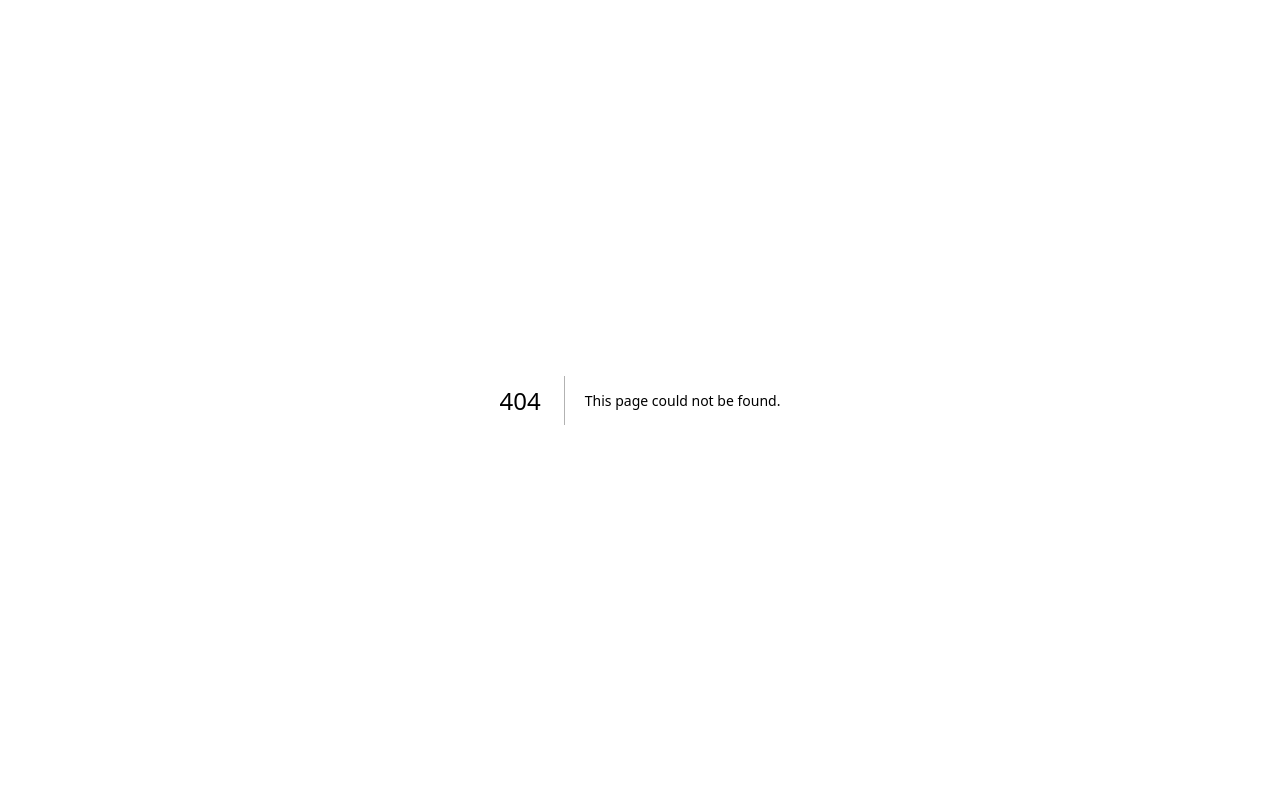
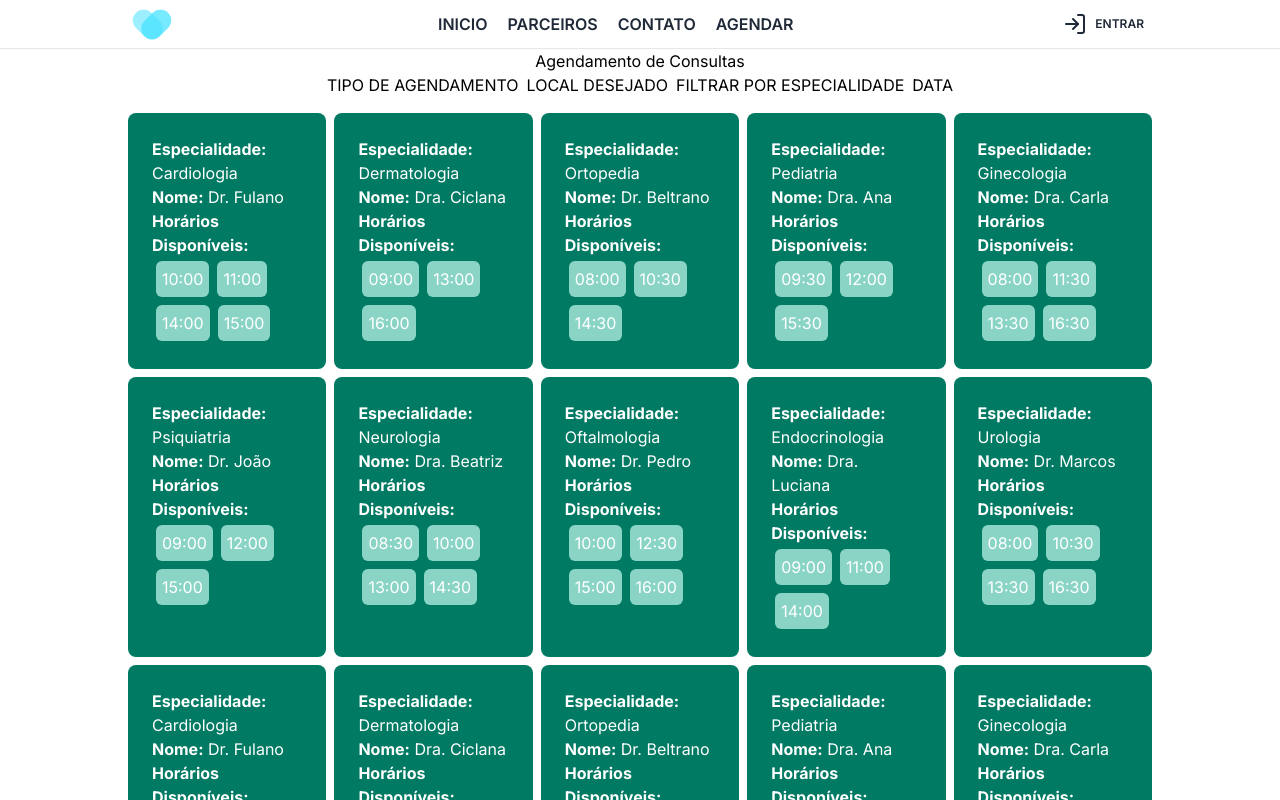
Before and after one commit to duardoliveiras/tech-clin-frontend, a Next.js app: page /agendamento in a window 1280 px wide. Before the commit this address had no page. Shown: the top 800 px of the page. Built offline with nearby package versions, Linux system fonts and the light colour scheme.

Commit message:
feat: pagina de agendamento

```diff
--- a/package.json
+++ b/package.json
@@ -18,17 +18,15 @@
     "react-dom": "^18",
     "react-input-mask": "^2.0.4",
     "react-leaflet": "^4.2.1",
-    "react-modal": "^3.16.1",
     "swiper": "^11.1.14"
   },
   "devDependencies": {
-    "@types/swiper": "^6.0.0",
     "@types/leaflet": "^1.9.12",
     "@types/node": "^20",
     "@types/react": "^18",
     "@types/react-dom": "^18",
     "@types/react-input-mask": "^3.0.5",
-    "@types/react-modal": "^3.16.3",
+    "@types/swiper": "^6.0.0",
     "eslint": "^8",
     "eslint-config-next": "14.2.5",
     "postcss": "^8",
--- a/src/app/Header.tsx
+++ b/src/app/Header.tsx
@@ -4,10 +4,15 @@ import { AuthContext } from "@/context/UserContext";
 import { LogIn } from "lucide-react";
 import Image from "next/image";
 import { useRouter } from "next/navigation";
-import { useContext } from "react";
+import { useContext, useState } from "react";
+import ContactModal from "./components/contactModal";
 
 export default function Header() {
   const { user, logout } = useContext(AuthContext);
+  const [isModalOpen, setIsModalOpen] = useState(false);
+
+  const openModal = () => setIsModalOpen(true);
+  const closeModal = () => setIsModalOpen(false);
   const router = useRouter();
 
   return (
@@ -25,7 +30,13 @@ export default function Header() {
             inicio
           </p>
           <p className="cursor-pointer hover:text-green-600">parceiros</p>
-          <p className="cursor-pointer hover:text-green-600">contato</p>
+          <p
+            className="cursor-pointer hover:text-green-600"
+            onClick={openModal}
+          >
+            contato
+          </p>
+          <ContactModal isOpen={isModalOpen} onClose={closeModal} />
           <p className="cursor-pointer hover:text-green-600">agendar</p>
         </div>
         <div className="w-auto">
--- /dev/null
+++ b/src/app/agendamento/confirmationModal.tsx
@@ -0,0 +1,90 @@
+import React from "react";
+
+interface ConfirmationModalProps {
+  onClose: () => void;
+  onConfirm: () => void;
+  selectedTime: string | null;
+}
+
+const ConfirmationModal: React.FC<ConfirmationModalProps> = ({
+  onClose,
+  onConfirm,
+  selectedTime,
+}) => {
+  return (
+    <div className="fixed inset-0 flex items-center justify-center bg-black bg-opacity-50">
+      <div className="bg-white rounded-lg w-full max-w-md p-6">
+        <button
+          className="absolute top-4 right-4 text-gray-600"
+          onClick={onClose}
+        >
+          &times;
+        </button>
+        <h2 className="text-lg font-semibold text-green-700 text-center">
+          CONFIRME SEU AGENDAMENTO
+        </h2>
+
+        <div className="mt-4">
+          <h3 className="text-green-500 font-semibold">DADOS MÉDICOS</h3>
+          <p>
+            <span className="font-semibold">ESPECIALIDADE:</span> Endocrinologia
+          </p>
+          <p>
+            <span className="font-semibold">MÉDICO:</span> Dr. Cabral
+          </p>
+          <p>
+            <span className="font-semibold">LOCAL:</span> Hospital Municipal de
+            Cuiabá
+          </p>
+          <p>
+            <span className="font-semibold">DATA:</span> 08/11/2024
+          </p>
+          <p>
+            <span className="font-semibold">HORÁRIO:</span> {selectedTime} H
+          </p>
+        </div>
+
+        <div className="mt-4">
+          <h3 className="text-green-500 font-semibold">DADOS DO PACIENTE</h3>
+          <p>
+            <span className="font-semibold">PACIENTE:</span> Matheo Bonucia
+          </p>
+          <p>
+            <span className="font-semibold">CPF:</span> 123.456.909-09
+          </p>
+          <p>
+            <span className="font-semibold">CONVENIADO:</span> Não
+          </p>
+          <p>
+            <span className="font-semibold">CONVÊNIO:</span> -
+          </p>
+
+          <div className="mt-2 flex items-center">
+            <label className="font-semibold mr-2">ACOMPANHANTE:</label>
+            <select className="border border-gray-300 rounded-md p-1">
+              <option>Sim</option>
+              <option>Não</option>
+            </select>
+          </div>
+        </div>
+
+        <div className="mt-6 flex justify-around">
+          <button
+            className="bg-green-600 text-white py-2 px-4 rounded-md hover:bg-green-700 transition"
+            onClick={onConfirm}
+          >
+            CONFIRMAR
+          </button>
+          <button
+            className="bg-gray-300 text-gray-700 py-2 px-4 rounded-md hover:bg-gray-400 transition"
+            onClick={onClose}
+          >
+            CANCELAR
+          </button>
+        </div>
+      </div>
+    </div>
+  );
+};
+
+export default ConfirmationModal;
--- /dev/null
+++ b/src/app/agendamento/page.tsx
@@ -0,0 +1,62 @@
+"use client";
+
+import React, { useState } from "react";
+import Footer from "../footer";
+import Header from "../Header";
+import ConfirmationModal from "./confirmationModal";
+import ScheduleCard from "./scheduleCard";
+import { scheduleData } from "./scheduleData";
+
+const SchedulingPage: React.FC = () => {
+  const [selectedTime, setSelectedTime] = useState<string | null>(null);
+
+  const handleTimeClick = (time: string) => {
+    setSelectedTime(time);
+  };
+
+  const closeModal = () => {
+    setSelectedTime(null);
+  };
+
+  return (
+    <div className="flex flex-col  justify-center items-center w-screen min-h-screen bg-white text-black">
+      <Header />
+      <main className="flex-grow w-[80%] flex flex-col items-center">
+        <h1>Agendamento de Consultas</h1>
+
+        <div className="flex gap-2 mb-4">
+          <button>TIPO DE AGENDAMENTO</button>
+          <button>LOCAL DESEJADO</button>
+          <button>FILTRAR POR ESPECIALIDADE</button>
+          <button>DATA</button>
+        </div>
+
+        <div className="gap-2 mb-4 grid grid-cols-5">
+          {scheduleData.map((schedule) => (
+            <ScheduleCard
+              key={schedule.id}
+              specialty={schedule.specialty}
+              name={schedule.name}
+              times={schedule.times}
+              onTimeClick={handleTimeClick}
+            />
+          ))}
+        </div>
+
+        {/* Modal de confirmação de agendamento */}
+        {selectedTime && (
+          <ConfirmationModal
+            onClose={() => {
+              setSelectedTime(null);
+            }}
+            onConfirm={() => {}}
+            selectedTime={selectedTime}
+          />
+        )}
+      </main>
+      <Footer />
+    </div>
+  );
+};
+
+export default SchedulingPage;
--- /dev/null
+++ b/src/app/agendamento/scheduleCard.tsx
@@ -0,0 +1,46 @@
+import React from "react";
+
+interface ScheduleCardProps {
+  specialty: string;
+  name: string;
+  times: string[];
+  onTimeClick: (time: string) => void;
+}
+
+const ScheduleCard: React.FC<ScheduleCardProps> = ({
+  specialty,
+  name,
+  times,
+  onTimeClick,
+}) => {
+  return (
+    <div className="bg-third text-white p-6 rounded-lg">
+      <div className="info">
+        <p>
+          <strong>Especialidade:</strong> {specialty}
+        </p>
+        <p>
+          <strong>Nome:</strong> {name}
+        </p>
+      </div>
+      <div className="times">
+        <p>
+          <strong>Horários Disponíveis:</strong>
+        </p>
+        <div className="">
+          {times.map((time, index) => (
+            <button
+              className="m-1 p-1.5 bg-primary text-white rounded-md cursor-pointer"
+              key={index}
+              onClick={() => onTimeClick(time)}
+            >
+              {time}
+            </button>
+          ))}
+        </div>
+      </div>
+    </div>
+  );
+};
+
+export default ScheduleCard;
--- /dev/null
+++ b/src/app/agendamento/scheduleData.ts
@@ -0,0 +1,122 @@
+export const scheduleData = [
+  {
+    id: 1,
+    specialty: "Cardiologia",
+    name: "Dr. Fulano",
+    times: ["10:00", "11:00", "14:00", "15:00"],
+  },
+  {
+    id: 2,
+    specialty: "Dermatologia",
+    name: "Dra. Ciclana",
+    times: ["09:00", "13:00", "16:00"],
+  },
+  {
+    id: 3,
+    specialty: "Ortopedia",
+    name: "Dr. Beltrano",
+    times: ["08:00", "10:30", "14:30"],
+  },
+  {
+    id: 4,
+    specialty: "Pediatria",
+    name: "Dra. Ana",
+    times: ["09:30", "12:00", "15:30"],
+  },
+  {
+    id: 5,
+    specialty: "Ginecologia",
+    name: "Dra. Carla",
+    times: ["08:00", "11:30", "13:30", "16:30"],
+  },
+  {
+    id: 6,
+    specialty: "Psiquiatria",
+    name: "Dr. João",
+    times: ["09:00", "12:00", "15:00"],
+  },
+  {
+    id: 7,
+    specialty: "Neurologia",
+    name: "Dra. Beatriz",
+    times: ["08:30", "10:00", "13:00", "14:30"],
+  },
+  {
+    id: 8,
+    specialty: "Oftalmologia",
+    name: "Dr. Pedro",
+    times: ["10:00", "12:30", "15:00", "16:00"],
+  },
+  {
+    id: 9,
+    specialty: "Endocrinologia",
+    name: "Dra. Luciana",
+    times: ["09:00", "11:00", "14:00"],
+  },
+  {
+    id: 10,
+    specialty: "Urologia",
+    name: "Dr. Marcos",
+    times: ["08:00", "10:30", "13:30", "16:30"],
+  },
+  {
+    id: 11,
+    specialty: "Cardiologia",
+    name: "Dr. Fulano",
+    times: ["10:00", "11:00", "14:00", "15:00"],
+  },
+  {
+    id: 12,
+    specialty: "Dermatologia",
+    name: "Dra. Ciclana",
+    times: ["09:00", "13:00", "16:00"],
+  },
+  {
+    id: 13,
+    specialty: "Ortopedia",
+    name: "Dr. Beltrano",
+    times: ["08:00", "10:30", "14:30"],
+  },
+  {
+    id: 14,
+    specialty: "Pediatria",
+    name: "Dra. Ana",
+    times: ["09:30", "12:00", "15:30"],
+  },
+  {
+    id: 15,
+    specialty: "Ginecologia",
+    name: "Dra. Carla",
+    times: ["08:00", "11:30", "13:30", "16:30"],
+  },
+  {
+    id: 16,
+    specialty: "Psiquiatria",
+    name: "Dr. João",
+    times: ["09:00", "12:00", "15:00"],
+  },
+  {
+    id: 17,
+    specialty: "Neurologia",
+    name: "Dra. Beatriz",
+    times: ["08:30", "10:00", "13:00", "14:30"],
+  },
+  {
+    id: 18,
+    specialty: "Oftalmologia",
+    name: "Dr. Pedro",
+    times: ["10:00", "12:30", "15:00", "16:00"],
+  },
+  {
+    id: 19,
+    specialty: "Endocrinologia",
+    name: "Dra. Luciana",
+    times: ["09:00", "11:00", "14:00"],
+  },
+  {
+    id: 20,
+    specialty: "Urologia",
+    name: "Dr. Marcos",
+    times: ["08:00", "10:30", "13:30", "16:30"],
+  },
+];
--- a/src/app/footer.tsx
+++ b/src/app/footer.tsx
@@ -3,7 +3,7 @@ import React from "react";
 
 const Footer: React.FC = () => {
   return (
-    <footer className="w-full bg-gray-800 text-gray-200 py-10">
+    <footer className="w-full bg-third text-gray-200 py-10">
       <div className="container mx-auto px-4 flex flex-col md:flex-row justify-between space-y-8 md:space-y-0">
         <div className="flex-1">
           <h2 className="text-2xl font-bold mb-4">Tech Clin</h2>
```
Also changed, not shown: 1 other file (tests, documents, lock files or other folders).
